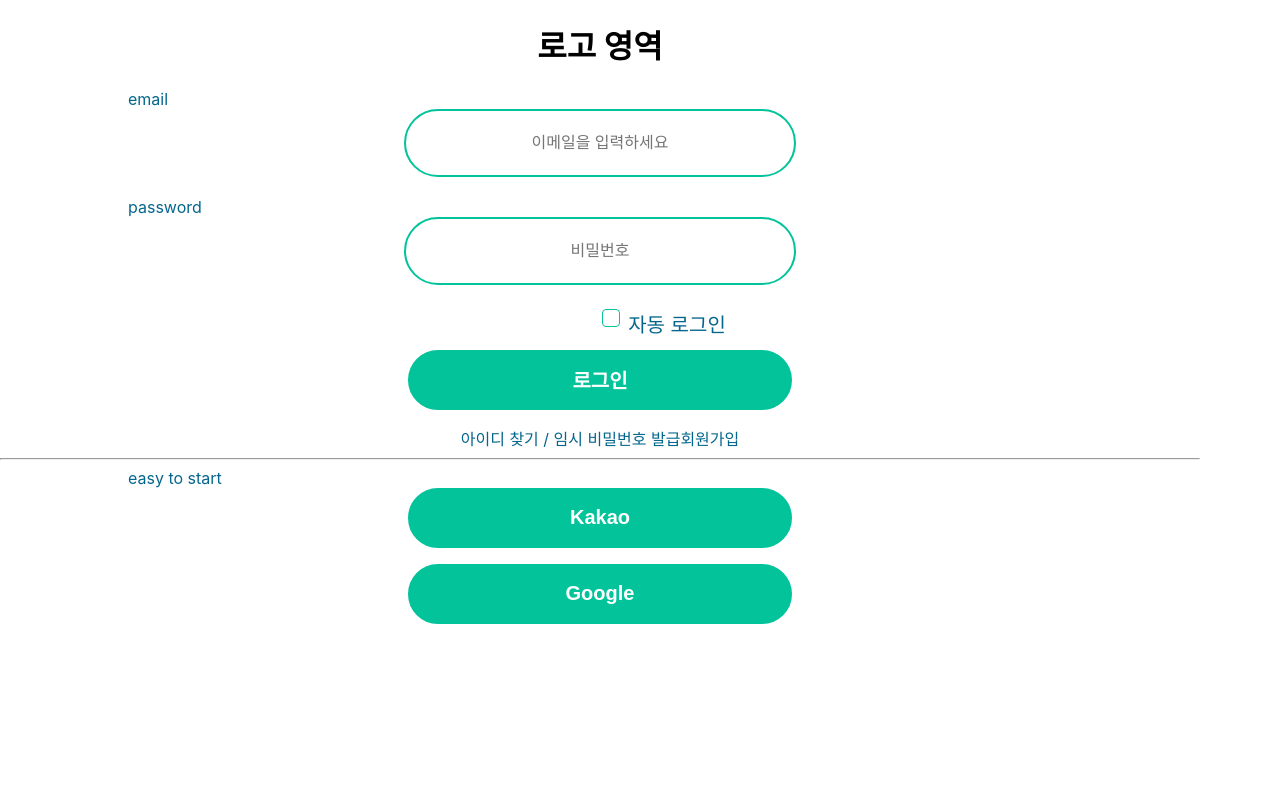
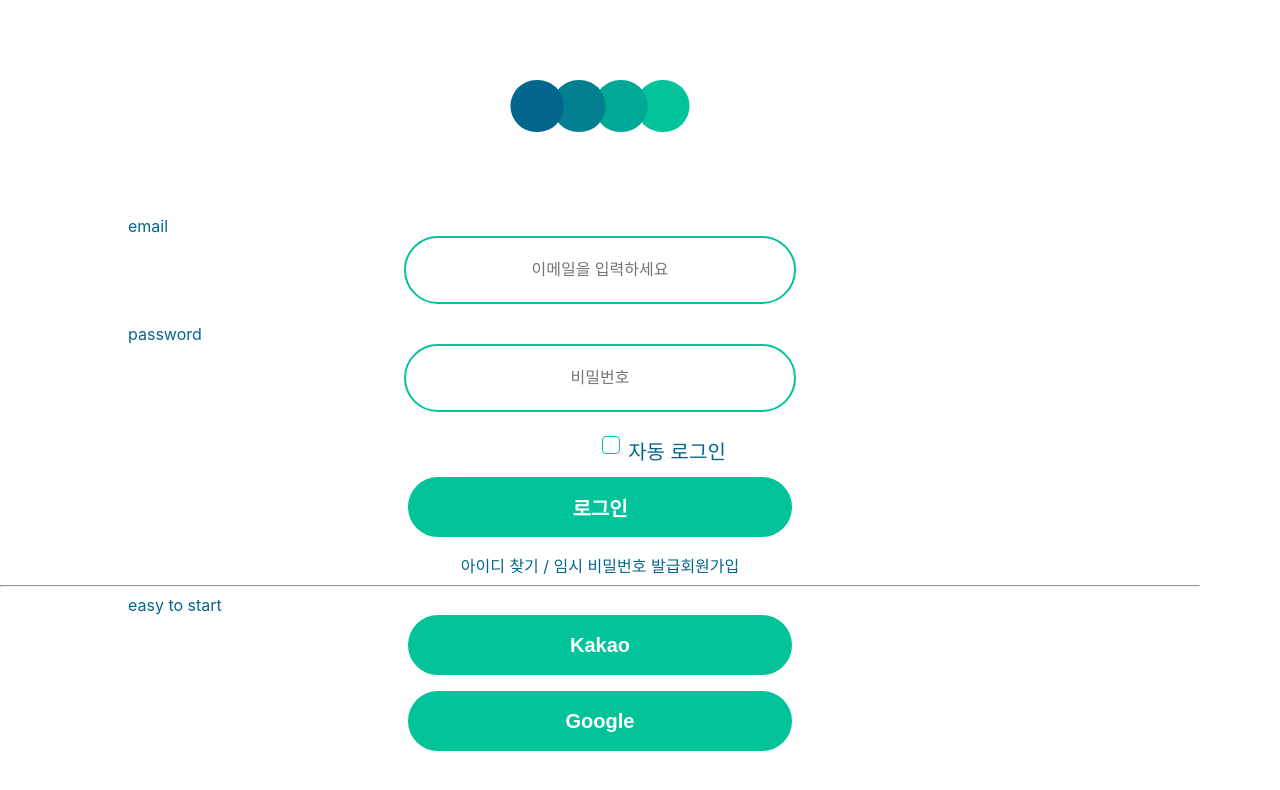
Before and after one commit to rainbowgon/haruman, a React (Create React App) app in the folder frontend/: page /login in a window 1280 px wide. Shown: the top 790 px of the page. Built offline with nearby package versions, Linux system fonts and the light colour scheme.

Commit message:
[FE/style] 로고 배치

```diff
--- a/frontend/src/pages/LoginPage.tsx
+++ b/frontend/src/pages/LoginPage.tsx
@@ -5,6 +5,7 @@ import CenterContainer from "../components/CenterContainer";
 import RegisterButton from "../components/RegistButton";
 import { Link } from "react-router-dom";
 import "../styles/theme.css";
+import LogoImage from "../assets/logo-mainlogo.svg";
 
 //로그인 관련
 
@@ -21,6 +22,10 @@ const StyledDiv = styled.div`
   margin-left: 10vw;
   text-align: left;
   color: var(--brand1_main);
+`;
+
+const LogoDiv = styled.div`
+  margin: 10vh 0vh 10vh;
 `;
 
 const StyledLink = styled(Link)`
@@ -100,9 +105,12 @@ const LoginPage = () => {
   return (
     <CenterContainer>
       <MainStyle>
-        <div>
-          <h1>로고 영역</h1>
-        </div>
+        <LogoDiv>
+          <img
+            src={LogoImage}
+            alt="로고 이미지"
+          />
+        </LogoDiv>
         <StyledDiv>email</StyledDiv>
         <InputText
           className="InputText"
--- a/frontend/src/pages/SignUpPage.tsx
+++ b/frontend/src/pages/SignUpPage.tsx
@@ -12,15 +12,22 @@ import useErrorHandlers from "../hooks/useError";
 import BirthDatePick from "../components/DatePicker/index";
 
 import "../styles/theme.css";
+import LogoImage from "../assets/logo-mainlogo.svg";
 
 import AgreementContent1 from "../components/AgreementContent1";
 import AgreementContent2 from "../components/AgreementContent2";
 import styled from "styled-components";
+import CenterContainer from "../components/CenterContainer";
+import MainStyle from "../components/MainStyle";
 
 const StyledDiv = styled.div`
   margin-left: 10vw;
   text-align: left;
   color: var(--brand1_main);
+`;
+
+const LogoDiv = styled.div`
+  margin: 10vh 0vh 5vh;
 `;
 
 const SignupPage = () => {
@@ -140,7 +147,15 @@ const SignupPage = () => {
   return (
     <>
       {agreeCheck1 && agreeCheck2 ? (
+        <CenterContainer>
+          <MainStyle>
             <div>
+              <LogoDiv>
+                <img
+                  src={LogoImage}
+                  alt="로고 이미지"
+                />
+              </LogoDiv>
               <StyledDiv>email *</StyledDiv>
               <Input
                 type="email"
@@ -210,6 +225,8 @@ const SignupPage = () => {
                 onClick={handleSignup}
               />
             </div>
+          </MainStyle>
+        </CenterContainer>
       ) : (
         <>
           <div id="AgreementContainer">
@@ -219,7 +236,6 @@ const SignupPage = () => {
               label="동의함"
               checked={agreeCheck1}
               onChange={(e) => setAgreeCheck1(e.target.checked)}
-              aria-label="개인정보 취급 방침 및 약관 동의서입니다. 동의할 경우 동의해주세요."
             />
             <br />
             <br />
@@ -229,7 +245,6 @@ const SignupPage = () => {
               label="동의함"
               checked={agreeCheck2}
               onChange={(e) => setAgreeCheck2(e.target.checked)}
-              aria-label="개인정보 취급 방침 및 약관 동의서입니다. 동의할 경우 동의해주세요."
             />
           </div>
         </>
```
Lines whose indentation alone changed are shown as unchanged.
